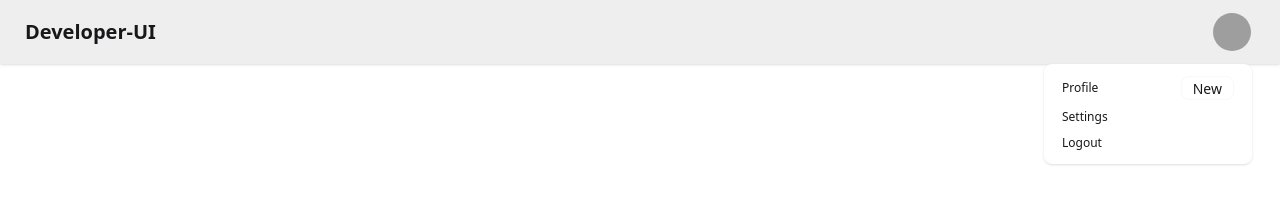
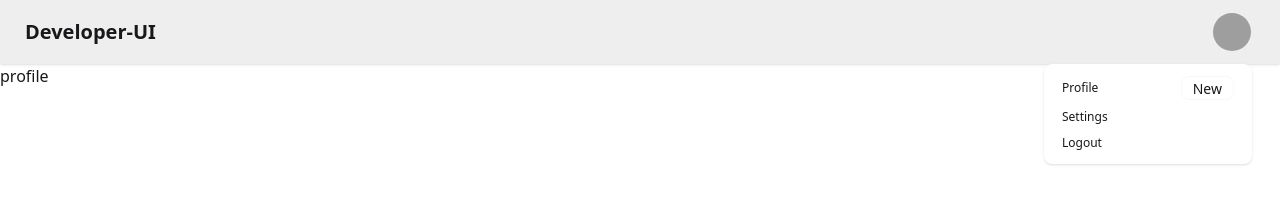
Before and after one commit to aman-singh78/DevelopersUi, a React (Vite) app: page /profile in a window 1280 px wide. Both pictures are taken after a click on the button 1232 px from the left and 32 px from the top of the page. Shown: the top 214 px of the page. Built offline with nearby package versions, Linux system fonts and the light colour scheme; grey boxes are pictures that could not be loaded.

Commit message:
BrowserRouter Routes Route and children routes

```diff
--- a/package.json
+++ b/package.json
@@ -13,6 +13,7 @@
     "@tailwindcss/vite": "^4.1.11",
     "react": "^19.1.0",
     "react-dom": "^19.1.0",
+    "react-router-dom": "^7.7.0",
     "tailwindcss": "^4.1.11"
   },
   "devDependencies": {
--- a/src/App.jsx
+++ b/src/App.jsx
@@ -1,43 +1,17 @@
+import { BrowserRouter, Routes, Route } from "react-router-dom";
+import Body from "./components/Body";
+import Login from "./components/Login";
+import Profile from "./components/Profile";
 function App() {
   return (
-    <div className="navbar bg-base-300 shadow-sm">
-      <div className="flex-1">
-        <a className="btn btn-ghost text-xl">Developer-UI</a>
-      </div>
-      <div className="flex gap-2">
-        <div className="dropdown dropdown-end mx-5">
-          <div
-            tabIndex={0}
-            role="button"
-            className="btn btn-ghost btn-circle avatar"
-          >
-            <div className="w-10 rounded-full">
-              <img
-                alt="Tailwind CSS Navbar component"
-                src="https://img.daisyui.com/images/stock/photo-1534528741775-53994a69daeb.webp"
-              />
-            </div>
-          </div>
-          <ul
-            tabIndex={0}
-            className="menu menu-sm dropdown-content bg-base-100 rounded-box z-1 mt-3 w-52 p-2 shadow"
-          >
-            <li>
-              <a className="justify-between">
-                Profile
-                <span className="badge">New</span>
-              </a>
-            </li>
-            <li>
-              <a>Settings</a>
-            </li>
-            <li>
-              <a>Logout</a>
-            </li>
-          </ul>
-        </div>
-      </div>
-    </div>
+    <BrowserRouter>
+      <Routes>
+        <Route path="/" element={<Body />}>
+          <Route path="login" element={<Login />} />
+          <Route path="profile" element={<Profile />} />
+        </Route>
+      </Routes>
+    </BrowserRouter>
   );
 }
 
--- /dev/null
+++ b/src/components/Body.jsx
@@ -0,0 +1,14 @@
+import React from "react";
+import NavBar from "./NavBar";
+import { Outlet } from "react-router-dom";
+
+const Body = () => {
+  return (
+    <div>
+      <NavBar />
+      <Outlet />
+    </div>
+  );
+};
+
+export default Body;
--- /dev/null
+++ b/src/components/Login.jsx
@@ -0,0 +1,7 @@
+import React from "react";
+
+const Login = () => {
+  return <div>login</div>;
+};
+
+export default Login;
--- /dev/null
+++ b/src/components/NavBar.jsx
@@ -0,0 +1,44 @@
+const NavBar = () => {
+  return (
+    <div className="navbar bg-base-300 shadow-sm">
+      <div className="flex-1">
+        <a className="btn btn-ghost text-xl">Developer-UI</a>
+      </div>
+      <div className="flex gap-2">
+        <div className="dropdown dropdown-end mx-5">
+          <div
+            tabIndex={0}
+            role="button"
+            className="btn btn-ghost btn-circle avatar"
+          >
+            <div className="w-10 rounded-full">
+              <img
+                alt="Tailwind CSS Navbar component"
+                src="https://img.daisyui.com/images/stock/photo-1534528741775-53994a69daeb.webp"
+              />
+            </div>
+          </div>
+          <ul
+            tabIndex={0}
+            className="menu menu-sm dropdown-content bg-base-100 rounded-box z-1 mt-3 w-52 p-2 shadow"
+          >
+            <li>
+              <a className="justify-between">
+                Profile
+                <span className="badge">New</span>
+              </a>
+            </li>
+            <li>
+              <a>Settings</a>
+            </li>
+            <li>
+              <a>Logout</a>
+            </li>
+          </ul>
+        </div>
+      </div>
+    </div>
+  );
+};
+
+export default NavBar;
--- /dev/null
+++ b/src/components/Profile.jsx
@@ -0,0 +1,7 @@
+import React from "react";
+
+const Profile = () => {
+  return <div>profile</div>;
+};
+
+export default Profile;
```
Also changed, not shown: 1 other file (tests, documents, lock files or other folders).
